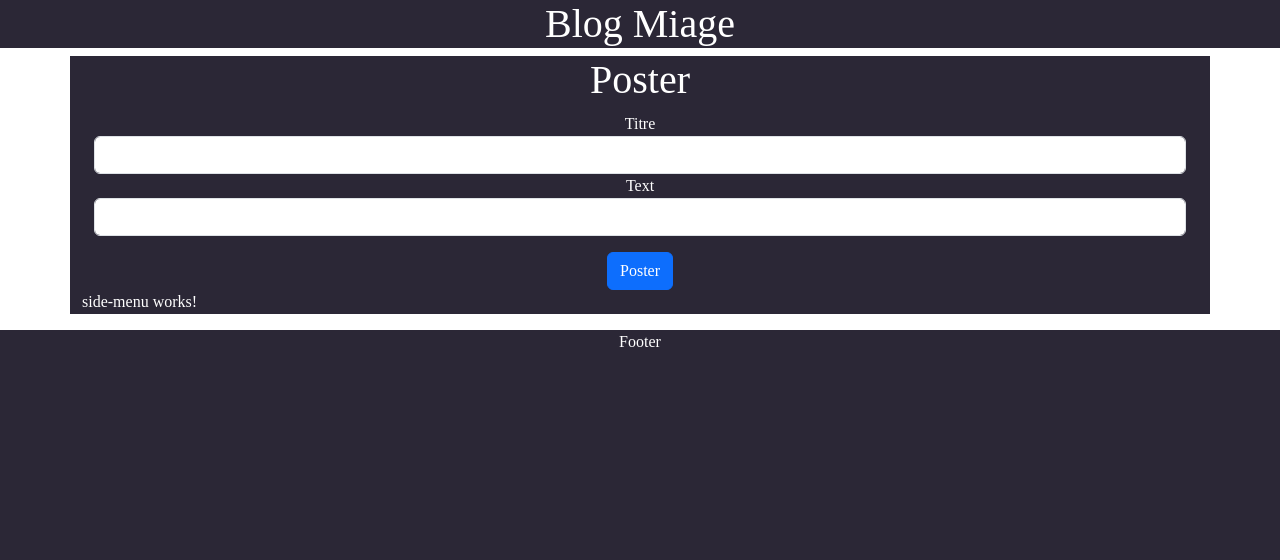
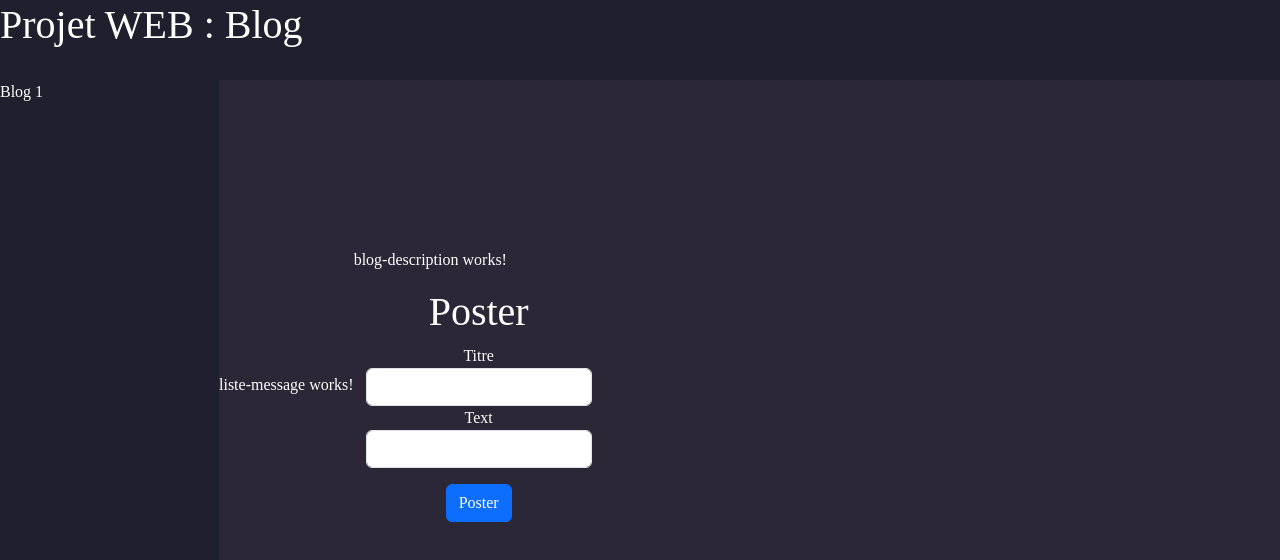
Before and after one commit to EdenKha/BlogProject, an Angular app: page / in a window 1280 px wide. Shown: the top 560 px of the page. Built offline with nearby package versions, Linux system fonts and the light colour scheme; a web font is replaced by a local one.

Commit message:
Création de la structure

```diff
--- a/src/app/app.component.css
+++ b/src/app/app.component.css
@@ -0,0 +1,12 @@
+.splitbody {
+  display: flex;
+  flex-direction: row;
+  justify-content: flex-start;
+  align-items: center;
+}
+
+.splitright {
+  display: flex;
+  flex-direction: column;
+  align-items: flex-start;
+}
--- a/src/app/app.component.html
+++ b/src/app/app.component.html
@@ -1,3 +1,9 @@
-<div class="row"></div>
-<app-form-message></app-form-message>
-<app-side-menu></app-side-menu>
+<app-header></app-header>
+<div class="splitbody">
+  <app-side-menu></app-side-menu>
+  <app-liste-message></app-liste-message>
+  <div class="splitright">
+    <app-blog-description></app-blog-description>
+    <app-form-message></app-form-message>
+  </div>
+</div>
--- a/src/app/app.component.ts
+++ b/src/app/app.component.ts
@@ -2,11 +2,14 @@ import { Component } from '@angular/core';
 import { RouterOutlet } from '@angular/router';
 import {SideMenuComponent} from "./side-menu/side-menu.component";
 import {FormMessageComponent} from "./form-message/form-message.component";
+import {HeaderComponent} from "./header/header.component";
+import {ListeMessageComponent} from "./liste-message/liste-message.component";
+import {BlogDescriptionComponent} from "./blog-description/blog-description.component";
 
 @Component({
   selector: 'app-root',
   standalone: true,
-  imports: [RouterOutlet, SideMenuComponent, FormMessageComponent],
+  imports: [RouterOutlet, SideMenuComponent, FormMessageComponent, HeaderComponent, ListeMessageComponent, BlogDescriptionComponent],
   templateUrl: './app.component.html',
   styleUrl: './app.component.css'
 })
--- a/src/app/header/header.component.css
+++ b/src/app/header/header.component.css
@@ -0,0 +1,17 @@
+*{
+  width: 100%;
+  height: 80px;
+  left: 0px;
+  top: 0px;
+  background: rgba(24, 24, 39, 0.82);
+}
+
+label{
+
+  font-style: normal;
+  font-weight: 400;
+  font-size: 40px;
+  line-height: 49px;
+
+  color: #FFFFFF;
+}
--- a/src/app/header/header.component.html
+++ b/src/app/header/header.component.html
@@ -1 +1,3 @@
-<p>header works!</p>
+<header>
+  <label>Projet WEB : Blog</label>
+</header>
--- a/src/app/liste-message/liste-message.component.html
+++ b/src/app/liste-message/liste-message.component.html
@@ -1,22 +1,3 @@
-<div class="card">
-  <div class="card-block">
-    <p class="card-text">
-      {{ message.body }}
-    </p>
-  </div>
-  <div class="card-footer">
-    <a class="comment-author" [routerLink]="['/profile', comment.author.username]">
-      <img [src]="comment.author.image" class="comment-author-img" />
-    </a>
-    &nbsp;
-    <a class="comment-author" [routerLink]="['/profile', comment.author.username]">
-      {{ comment.author.username }}
-    </a>
-    <span class="date-posted">
-      {{ comment.createdAt | date: 'longDate' }}
-    </span>
-    <span class="mod-options" [hidden]="!canModify">
-      <i class="ion-trash-a" (click)="deleteClicked()"></i>
-    </span>
-  </div>
+<div>
+  liste-message works!
 </div>
--- a/src/app/side-menu/side-menu.component.css
+++ b/src/app/side-menu/side-menu.component.css
@@ -0,0 +1,8 @@
+.sidemenu{
+  width: 219px;
+  height: 610px;
+  left: 0px;
+  top: 0px;
+  background-color: #1F1F2E;
+  color: white;
+}
--- a/src/app/side-menu/side-menu.component.html
+++ b/src/app/side-menu/side-menu.component.html
@@ -1 +1,3 @@
-<p>side-menu works!</p>
+<div class="sidemenu">
+  Blog 1
+</div>
--- a/src/index.html
+++ b/src/index.html
@@ -8,11 +8,6 @@
   <link rel="icon" style="styles.css" type="image/x-icon" href="favicon.ico">
 </head>
 <body>
-<div class="text-center bg-primary"><h1>Blog Miage</h1></div>
-<div class="container">
   <app-root></app-root>
-</div>
-<div class="text-center bg-primary"><p>Footer</p></div>
-
 </body>
 </html>
```
